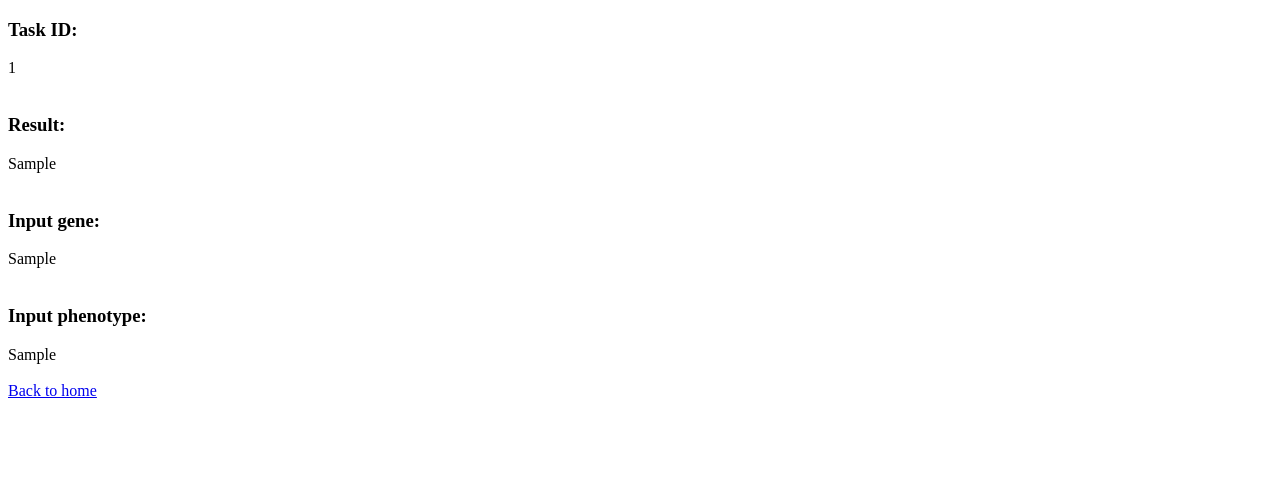
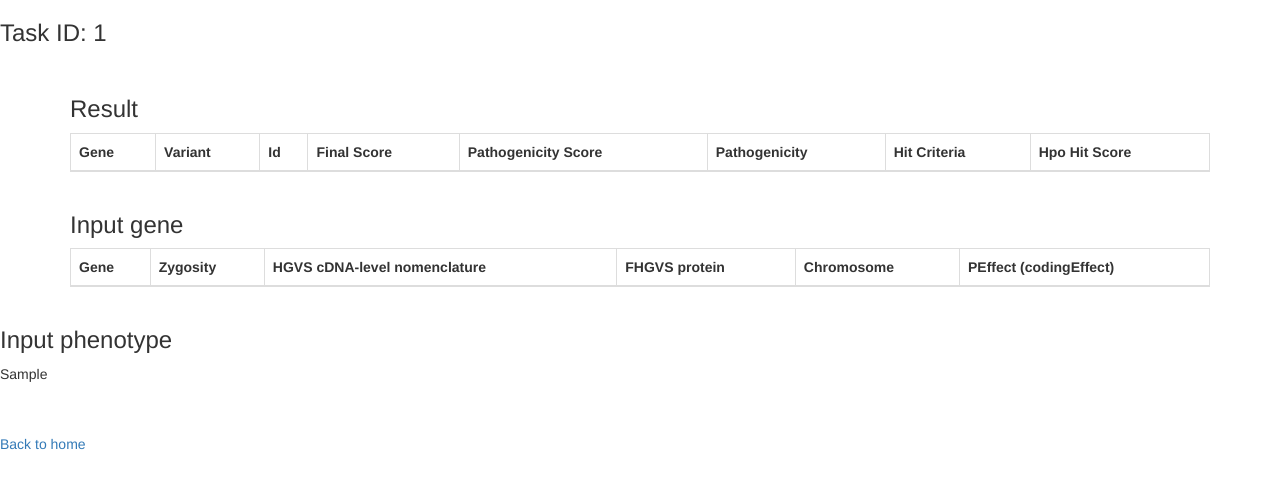
Before and after one commit to xguo39/deepbrain, a Django app: page /deepb/1/details/ in a window 1280 px wide. Shown: the top 489 px of the page. Run offline with Django 3.2, Linux system fonts and the light colour scheme; tables that the repository leaves empty hold one stand-in row (values such as "Sample post"); lists and menus that the app fills with data are empty; parts of the project's set-up code (start-up, migrations or seed data) failed here and were passed over; some libraries are stand-ins or nearby versions.

Commit message:
update with small er

```diff
--- a/deepb/pubmed.py
+++ b/deepb/pubmed.py
@@ -16,7 +16,7 @@ pd.options.display.max_colwidth = 10000
 db = MySQLdb.connect(host="127.0.0.1",
                      user="root",
                      passwd="Tianqi12",
-                     db="Aivar")
+                     db="DB_offline")
 
 # def readCandidateVarFile():
 #     candidate_vars = []
@@ -49,7 +49,7 @@ def queryPubmedDB(candidate_vars):
        else:
            variant, protein = protein_variant, genevar2protein[(gene, protein_variant)]
        res.append([gene, variant, protein, pmid, title, journal, year, impact_factor, abstract])
-   db.close()
+   # db.close()
 
    df = pd.DataFrame(res, columns = ['Gene', 'Variant', 'Protein', 'PMID', 'Title', 'Journal', 'Year', 'Impact_Factor', 'Abstract'])
    df = df[['Gene', 'Variant', 'Protein', 'Title', 'Journal', 'Year', 'Impact_Factor', 'Abstract', 'PMID']]
--- a/deepb/tasks.py
+++ b/deepb/tasks.py
@@ -17,10 +17,9 @@ def trigger_background_main_task(raw_input_id):
     ACMG_result, df_genes, phenos = master_function(raw_input_id)
 
     df_genes.columns = ['c1', 'c2', 'c3', 'c4', 'c5', 'c6']
-    input_gene = df_genes.to_json(orient='records')[1:-1].replace('},{', '} {')
+    input_gene = df_genes.to_json(orient='records')
     input_phenotype = ', '.join(phenos)
-    result_table = ACMG_result.to_json(orient='records')[1:-1].replace('},{', '} {')
-    # pub_date = timezone.now()
+    result_table = ACMG_result.to_json(orient='records')
 
     logger.info("Finish processing data, start writing data to DB in background main task")
 
--- a/deepb/templates/deepb/result.html
+++ b/deepb/templates/deepb/result.html
@@ -1,21 +1,95 @@
 <!DOCTYPE html>
-<html>
+<html lang="en">
 {% load static %}
+  <head>
+    <!-- Bootstrap -->
+    <link href="https://maxcdn.bootstrapcdn.com/bootstrap/3.3.7/css/bootstrap.min.css" rel="stylesheet">
 
-<h3>Task ID:</h3>
-{{ main_table.task_id }}<br />
+    <!-- datatables -->
+    <link rel="stylesheet" type="text/css" href="https://cdn.datatables.net/1.10.15/css/jquery.dataTables.min.css">
 
-<br />
-<h3>Result:</h3>
-{{ main_table.result }}<br />
+  <body>
+  	<h3>Task ID: {{ main_table.task_id }} </h3><br />
 
-<br />
-<h3>Input gene:</h3>
-{{ main_table.input_gene }}<br />
+    <div class="container">
+    	<h3>Result</h3>
+    	<table id="result" class="table table-bordered table-striped table-hover" border="1">
+            <thead>
+                <tr>
+                    <th>Gene</th>
+                    <th>Variant</th>
+                    <th>Id</th>
+                    <th>Final Score</th>
+                    <th>Pathogenicity Score</th>
+                    <th>Pathogenicity</th>
+                    <th>Hit Criteria</th>
+                    <th>Hpo Hit Score</th>
+                </tr>
+            </thead>
+    	</table>
+    </div>
 
-<br />
-<h3>Input phenotype:</h3>
-{{ main_table.input_phenotype }}<br />
+    <div class="container">
+    	<h3>Input gene</h3>
+    	<table id="input_gene" class="table table-bordered table-striped table-hover" border="1">
+            <thead>
+                <tr>
+                    <th>Gene</th>
+                    <th>Zygosity</th>
+                    <th>HGVS cDNA-level nomenclature</th>
+                    <th>FHGVS protein</th>
+                    <th>Chromosome</th>
+                    <th>PEffect (codingEffect)</th>
+                </tr>
+            </thead>
+    	</table>
+    </div>
 
-<br />
-<a href="{% url 'deepb:results' %}">Back to home</a><br />
+	<h3>Input phenotype</h3>
+	<p>{{ main_table.input_phenotype }}<p><br />
+
+	<br />
+	<a href="{% url 'deepb:results' %}">Back to home</a><br />
+
+    </body>
+</html>
+
+<script src="https://ajax.googleapis.com/ajax/libs/jquery/1.12.4/jquery.min.js"></script>
+<!-- Include all compiled plugins (below), or include individual files as needed -->
+<script src="https://maxcdn.bootstrapcdn.com/bootstrap/3.3.7/js/bootstrap.min.js"></script>
+
+<script type="text/javascript" src="https://cdn.datatables.net/1.10.15/js/jquery.dataTables.min.js"></script>
+
+<script>
+var result = {{ main_table.result }}
+$(document).ready(function() {
+    $('#result').dataTable({
+        "data": result,
+        "columns": [
+            { "data" : "gene" },
+            { "data" : "variant" },
+            { "data" : "id" },
+            { "data" : "final_score" },
+            { "data" : "pathogenicity_score" },
+            { "data" : "pathogenicity" },
+            { "data" : "hit_criteria" },
+            { "data" : "hpo_hit_score" }
+        ]
+    } );
+} );
+var input_gene = {{ main_table.input_gene }}
+$(document).ready(function() {
+    $('#input_gene').dataTable({
+        "data": input_gene,
+        "columns": [
+            { "data" : "c1" },
+            { "data" : "c2" },
+            { "data" : "c3" },
+            { "data" : "c4" },
+            { "data" : "c5" },
+            { "data" : "c6" }
+        ]
+    } );
+} );
+
+</script>
--- a/deepb/views.py
+++ b/deepb/views.py
@@ -9,6 +9,8 @@ from deepb.models import Main_table, Raw_input_table
 from deepb.tasks import trigger_background_main_task
 from django.views.generic.list import ListView
 from django.views.generic import DetailView
+from django.utils.safestring import mark_safe
+
 import random
 
 
```
Also changed, not shown: deepb/migrations/0002_auto_20170425_2054.py, deepb/migrations/0003_raw_input_table.py, deepb/migrations/0004_auto_20170425_2021.py (deleted), 7 other files.
